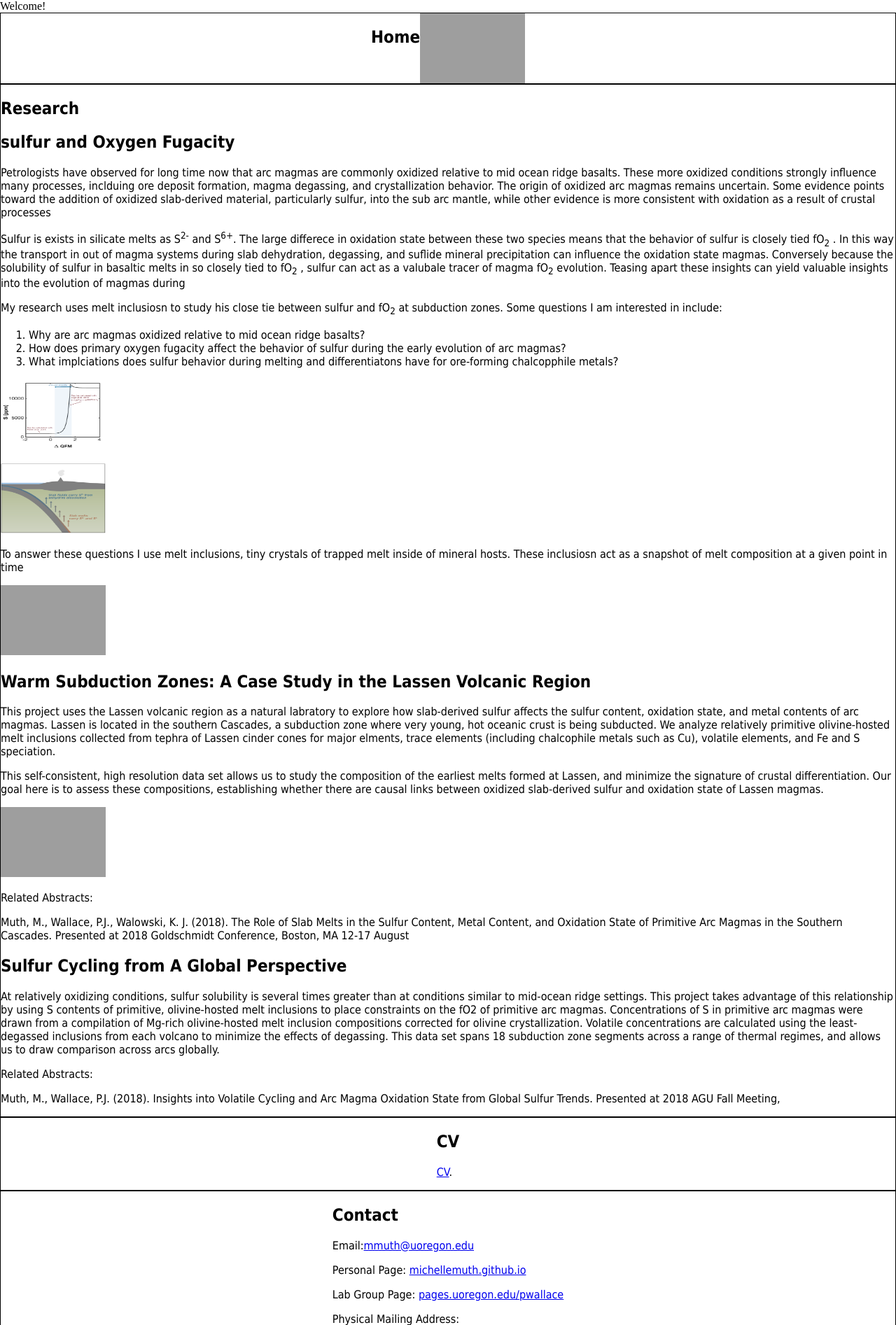
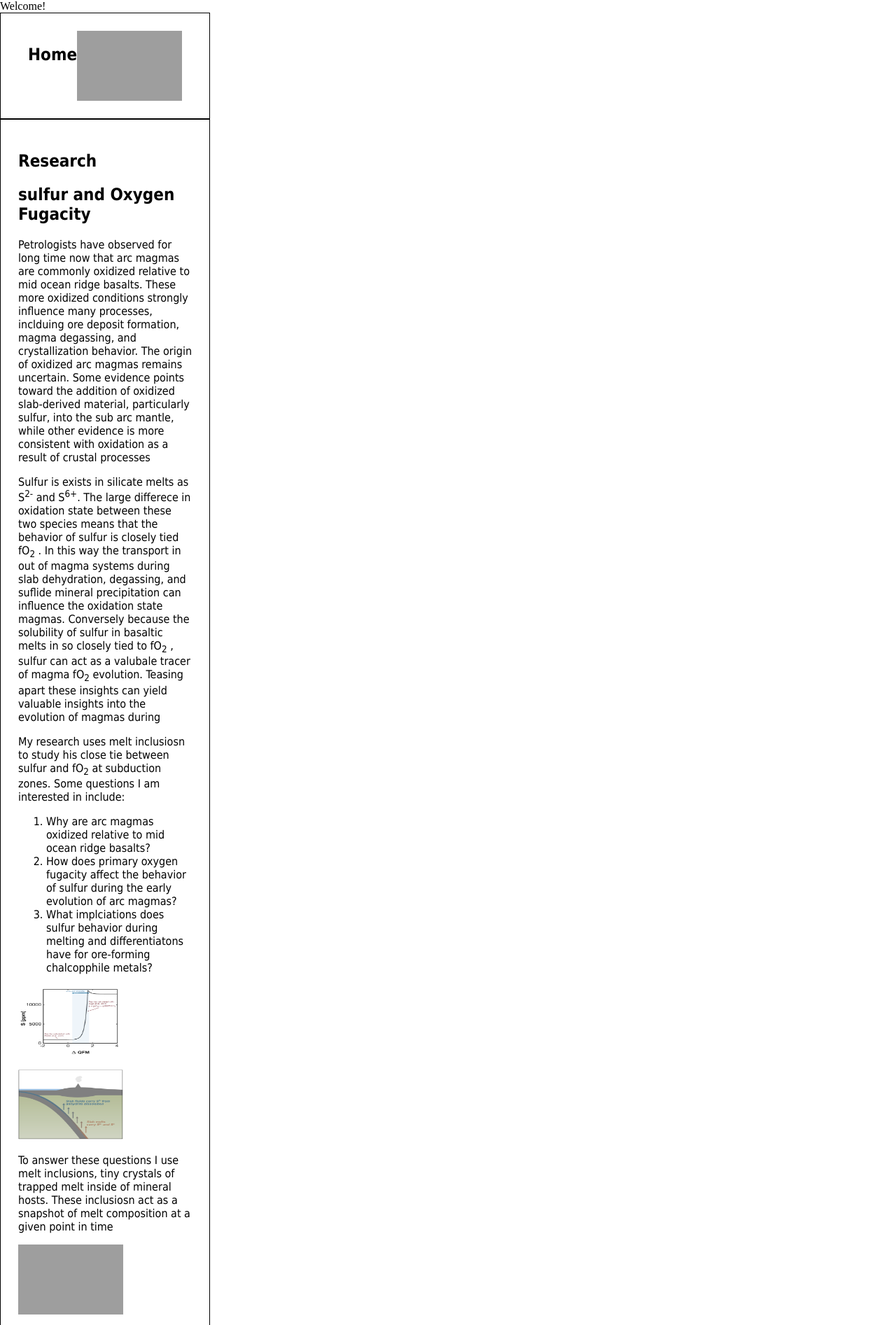
Before and after one commit to MichelleMuth/michellemuth.github.io, a PHP site: page / in a window 1280 px wide. Shown: the part 50-1943 px from the top of the page at 70% size. Run offline with PHP 8.4, Linux system fonts and the light colour scheme; grey boxes are pictures that could not be loaded.

Commit message:
Update style.css

```diff
--- a/style.css
+++ b/style.css
@@ -38,6 +38,9 @@ section {
     display: flex;
     flex-wrap: wrap;
     font-family: Tahoma, Geneva, sans-serif;
+    width: 300px;
+    padding: 25px;
+    box-sizing: border-box;
 
 }
 
```
